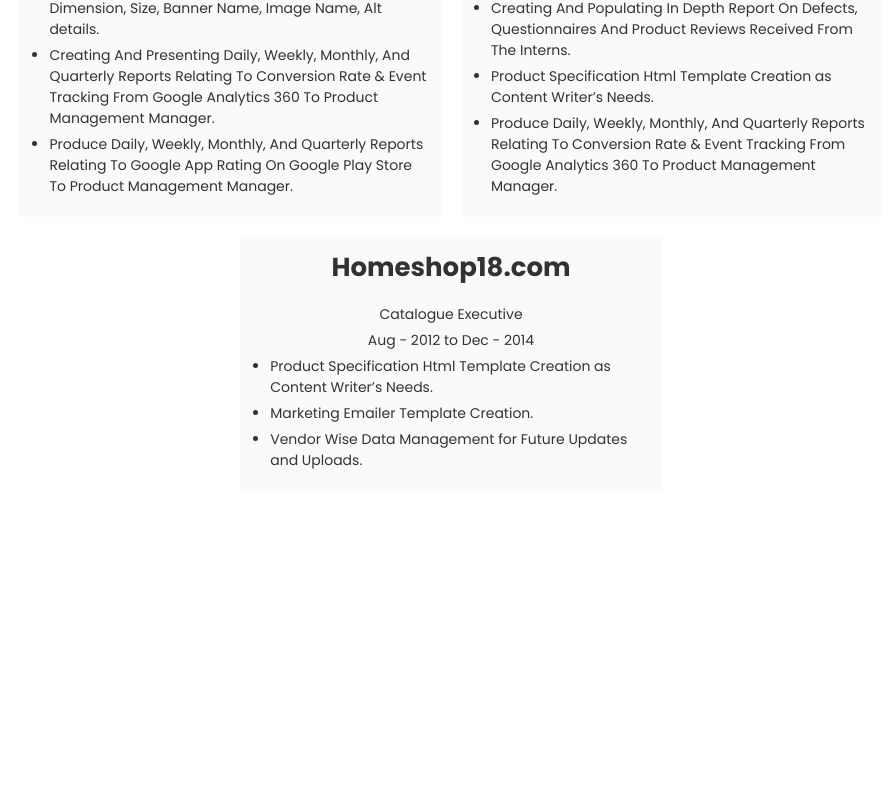
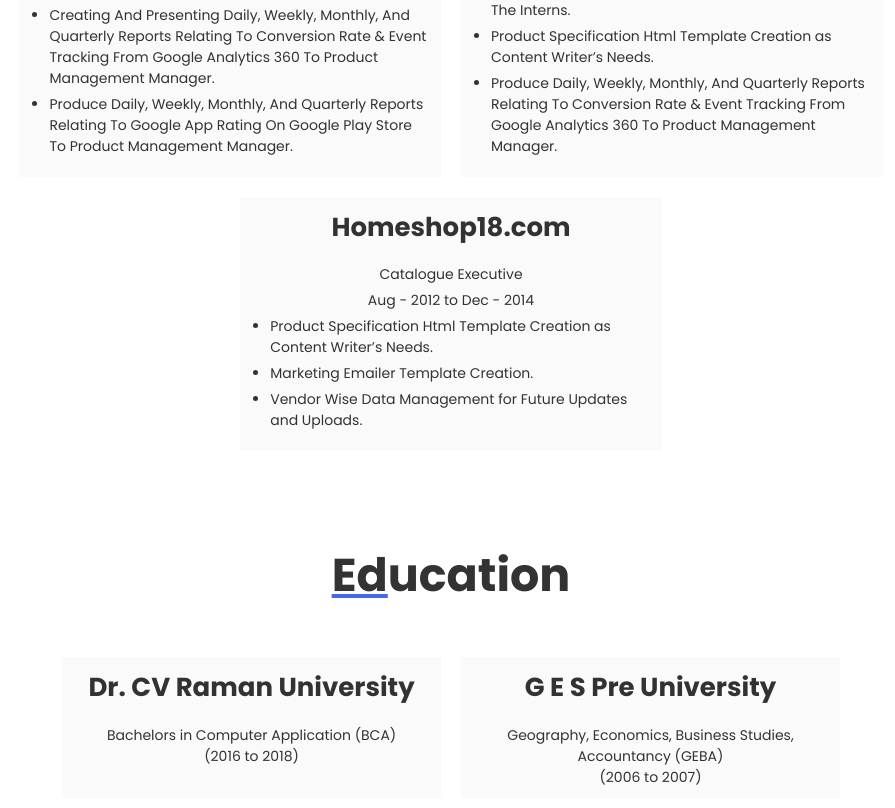
Before and after one commit to schandpasha38/chandpasha-portfolio, a React (Create React App) app: page /about in a window 1280 px wide. Shown: the part 1664-2472 px from the top of the page, without its empty margins (189-1084 px from the left). Before the commit the page ends 2245 px from the top, so only its background shows below. Built offline with nearby package versions, Linux system fonts and the light colour scheme.

Commit message:
1 Added Education section in about component made Education templet seperate consern 2. removed opacity from animation drop from homeBanner component

```diff
--- a/src/Components/About/About.js
+++ b/src/Components/About/About.js
@@ -5,7 +5,8 @@
 import { Helmet } from "react-helmet";
 import { HTML, CSS, SASS, BOOTSTRAP, JAVASCRIPT, JQUERY, REACT, NODEJS, GIT } from './assets/UITools/index'
 import SocialButtons from '../SocialButtons/SocialButtons';
-import Workexperiance from './experiance'
+import Workexperiance from './Experiance'
+import Education from './Education'
 
 
 function About() {
@@ -83,13 +84,25 @@
 
                     <div className="about-experience">
                         <div className="about-headline">
-                            <p className="about-discription">languages and tools i know and use</p>
                             <h2 className="about-title"><span className="underscore">Ex</span>perience</h2>
                         </div>
                         <div className="about-section-container">
                             <div className="job-container">
                                 <div className="job-inner">
                                     <Workexperiance />
+                                </div>
+                            </div>
+                        </div>
+                    </div>
+
+                    <div className="about-education">
+                        <div className="about-headline">
+                            <h2 className="about-title"><span className="underscore">Ed</span>ucation</h2>
+                        </div>
+                        <div className="about-section-container">
+                            <div className="education-container">
+                                <div className="education-inner">
+                                    <Education />
                                 </div>
                             </div>
                         </div>
--- a/src/Components/About/About.scss
+++ b/src/Components/About/About.scss
@@ -249,6 +249,24 @@
   padding-bottom: 5px;
 }
 
+.education-inner {
+  display: flex;
+  flex-direction: row;
+  flex-wrap: wrap;
+  justify-content: center;
+}
+
+.education {
+  font-size: 14px;
+  width: 45%;
+  padding-left: 15px;
+  padding-right: 15px;
+  text-align: center;
+  padding: 10px;
+  margin: 10px;
+  background-color: #fafafa;
+}
+
 @keyframes dropfromtop {
   0% {
     opacity: 0.5;
@@ -315,6 +333,12 @@
     width: 100%;
     background-color: #fafafa;
   }
+  .about-education {
+    margin: 80px auto;
+  }
+  .education {
+    width: 45%;
+  }
 }
 
 @media only screen and (max-width: 768.98px) {
@@ -363,4 +387,10 @@
     margin: 10px;
     background-color: #fafafa;
   }
+  .education-inner {
+    flex-direction: column;
+  }
+  .education {
+    width: auto;
+  }
 }
--- /dev/null
+++ b/src/Components/About/Education.js
@@ -0,0 +1,33 @@
+import React from 'react'
+
+const Education = () => {
+
+    const education = [
+        {
+            id: 1,
+            colName: "Dr. CV Raman University",
+            combination: "Bachelors in Computer Application (BCA)",
+            timeline: "(2016 to 2018)"
+        },
+        {
+            id: 2,
+            colName: "G E S Pre University",
+            combination: "Geography, Economics, Business Studies, Accountancy (GEBA)",
+            timeline: "(2006 to 2007)"
+        }
+    ]
+
+    return (
+        education.map((education) => {
+            return (
+                <div className="education" key={education.id}>
+                    <h3 className="about-text-title">{education.colName}</h3>
+                    <p className="education-designation">{education.combination}</p>
+                    <p className="education-timeline">{education.timeline}</p>
+                </div>
+            )
+        })
+    )
+}
+
+export default Education;
--- a/src/Components/About/experiance.js
+++ b/src/Components/About/experiance.js
@@ -11,7 +11,7 @@
             kra: [
                 "Helped In Creating Custom Javascript For Converting Json Data Into Required Format Like Html, Ms Excel Etc.",
                 "Helped in Creating Custom JavaScript to Track Search Results of the Competitor Site like Myntra.",
-                "Built a Google Chrome Extension Which Generates Image Information Like Image Actual & Used Dimension, Size, Banner Name, Image Name, Alt details.",
+                "Built a Google Chrome Extension Which Generates Image Information like Image Actual & Used Dimension, Size, Banner Name, Image Name, Alt details.",
                 "Creating And Presenting Daily, Weekly, Monthly, And Quarterly Reports Relating To Conversion Rate & Event Tracking From Google Analytics 360 To Product Management Manager.",
                 "Produce Daily, Weekly, Monthly, And Quarterly Reports Relating To Google App Rating On Google Play Store To Product Management Manager."
             ]
--- a/src/Components/HomeBanner/HomeBanner.scss
+++ b/src/Components/HomeBanner/HomeBanner.scss
@@ -121,11 +121,9 @@
 
 @keyframes drop {
   0% {
-    opacity: 0.5;
     transform: translateY(-80px);
   }
   100% {
-    opacity: 1;
     transform: translateY(0px);
   }
 }
```
